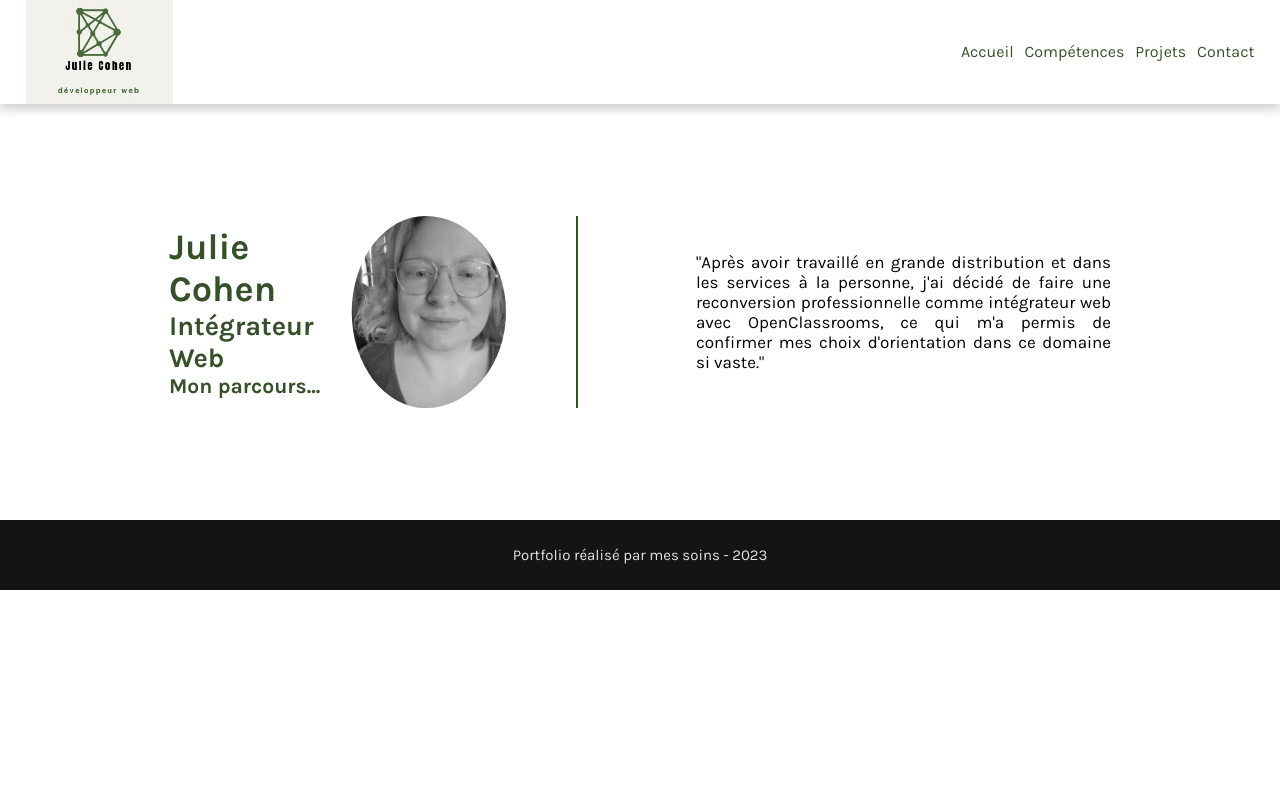
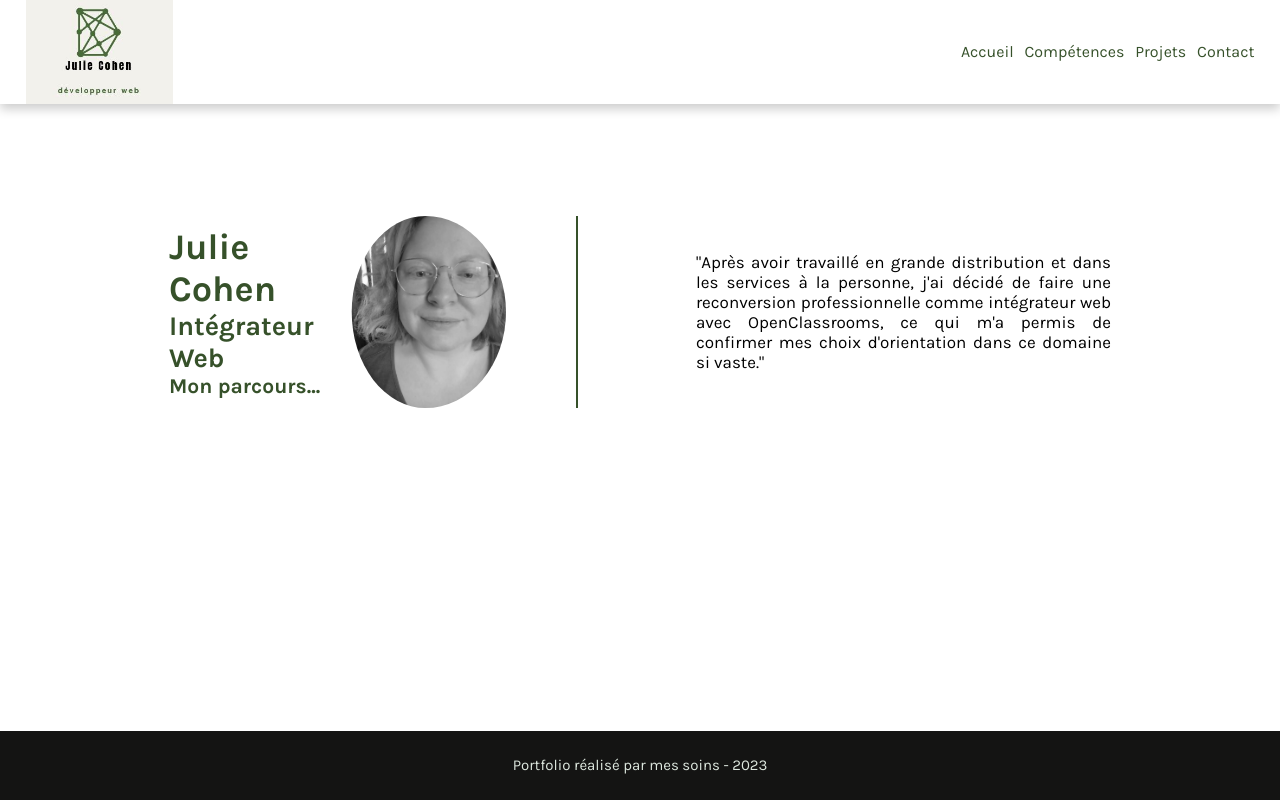
Before and after one commit to JUJUCHOUCHOU/Portfolio, a React (Create React App) app: page / in a window 1280 px wide. Built offline with nearby package versions, Linux system fonts and the light colour scheme.

Commit message:
fix footer

```diff
--- a/src/Pages/Notfound/style.scss
+++ b/src/Pages/Notfound/style.scss
@@ -19,6 +19,12 @@
         color: $Green;
     }
 }
+.footer {
+    position: fixed;
+    bottom: 0;
+    left: 0;
+    right: 0;
+}
 @media(max-width:750px){
     .notFoundText{
         text-align: center;
--- a/src/Pages/Welcome/style.scss
+++ b/src/Pages/Welcome/style.scss
@@ -47,7 +47,12 @@
         }
     }
 }
-
+.footer {
+    position: fixed;
+    bottom: 0;
+    left: 0;
+    right: 0;
+}
 @media (max-width: 750px) {
    .WelcomeMain{
     height: 60vh;
```
